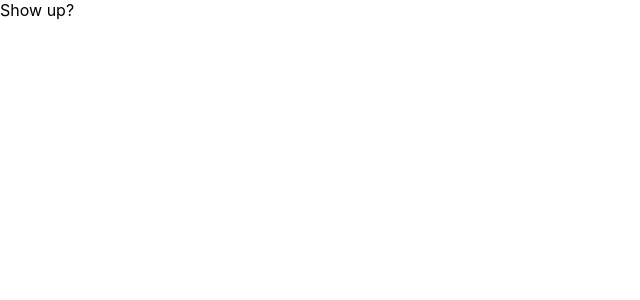
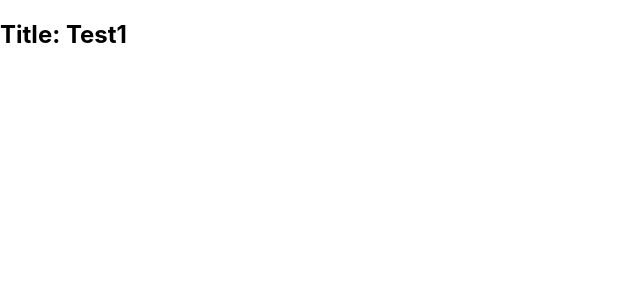
Before and after one commit to JohnsonHarleyR/use-form-practice-redux2, a React (Create React App) app: page /libs in a window 1280 px wide. Shown: the top 300 px of the page, without its empty margins (0-640 px from the left). Built offline with nearby package versions, Linux system fonts and the light colour scheme.

Commit message:
Lib page now displays title. Next is to incorporate the use form hook for redux.

```diff
--- a/src/pages/Libs/layout.js
+++ b/src/pages/Libs/layout.js
@@ -13,8 +13,7 @@ const Libs = ({
 
   return(
     <div>
-      Show up?
-      {/* {lib.title}; */}
+      <h2>Title: {title}</h2>
     </div>
   );
 
```
